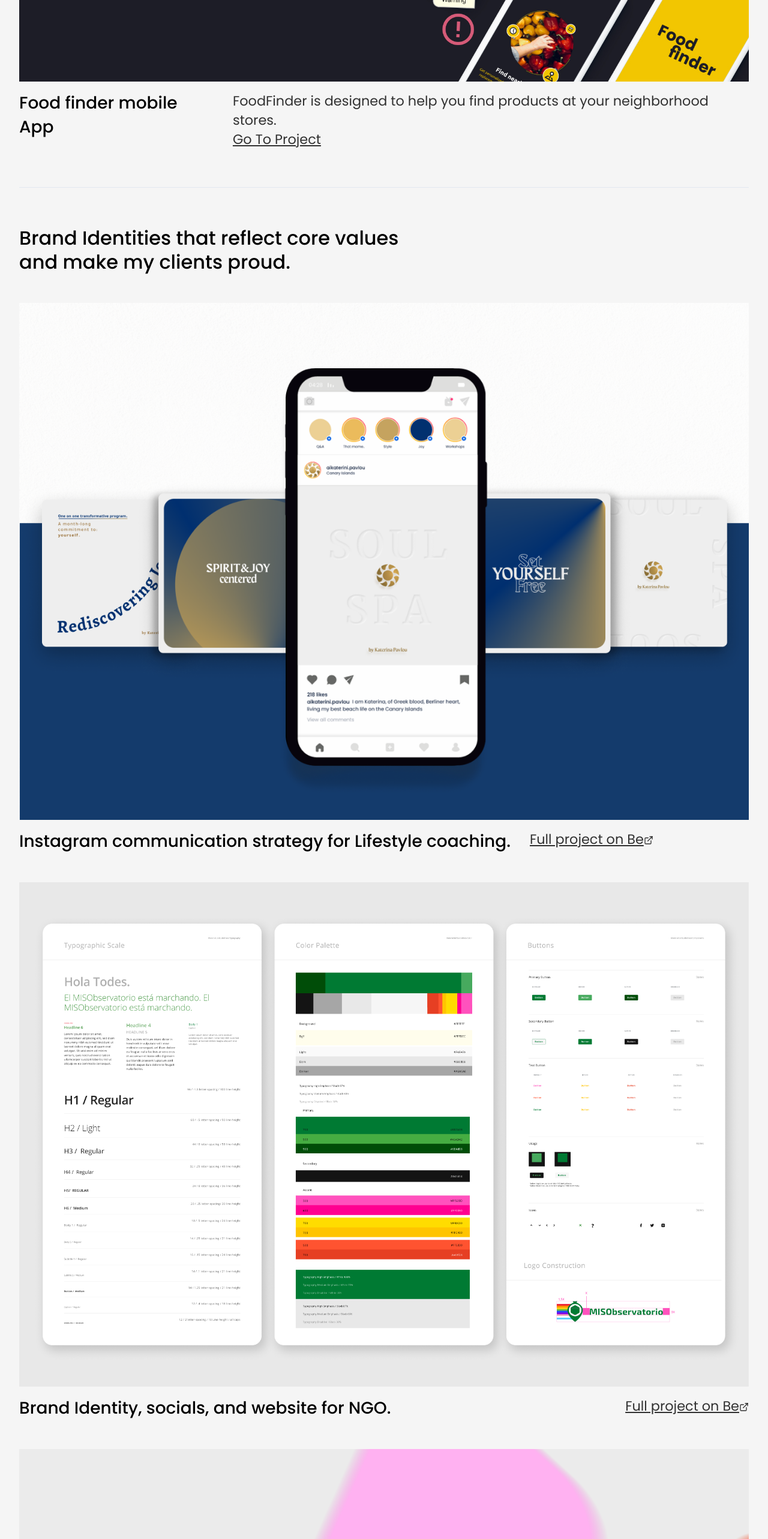
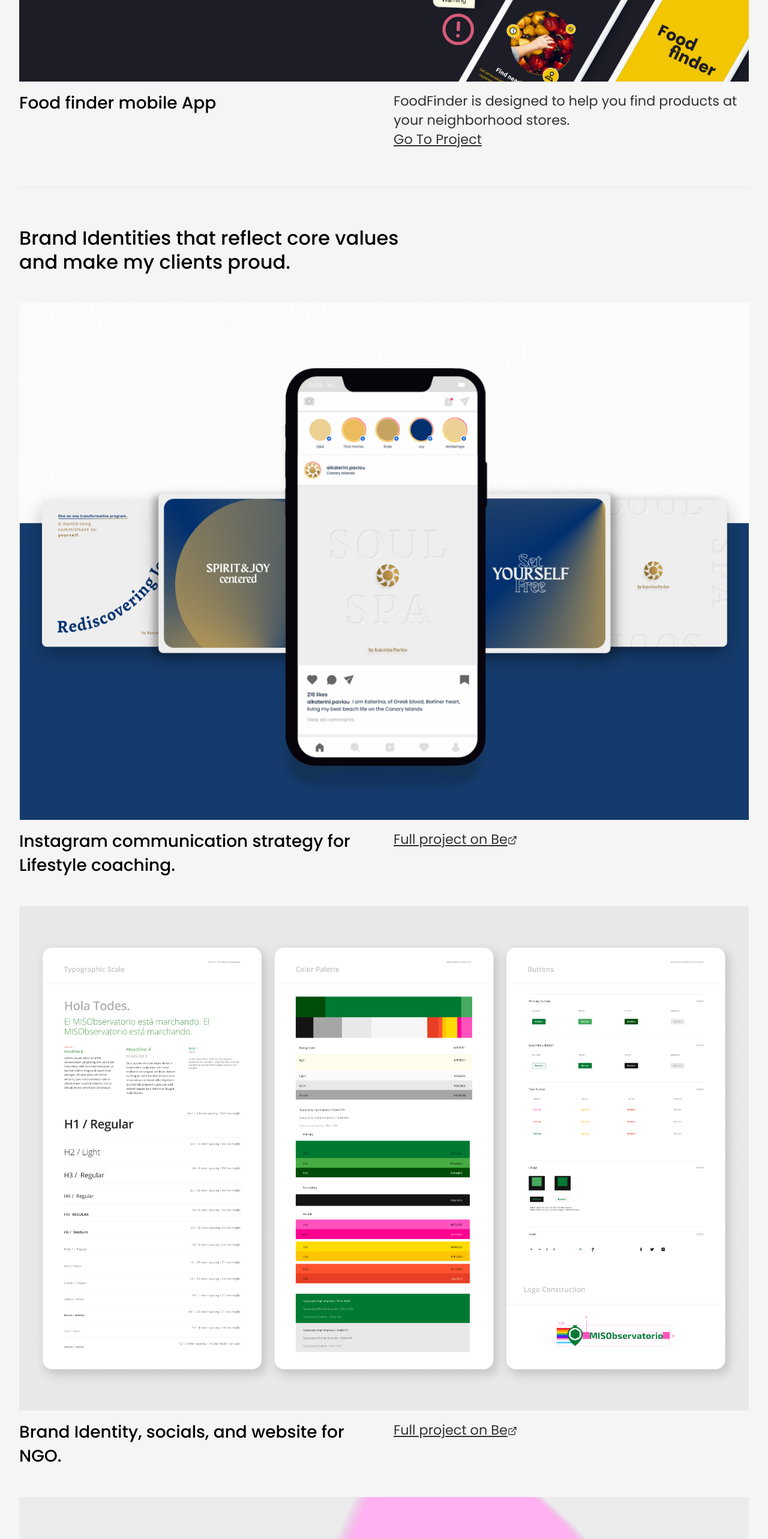
Before and after one commit to lurelureg/portfolio, a React (Vite) app: page / in a window 1280 px wide. Shown: the part 840-3406 px from the top of the page at 60% size. Built offline with nearby package versions, Linux system fonts and the light colour scheme.

Commit message:
Projects and Gallery style changes

```diff
--- a/src/pages/Gallery.jsx
+++ b/src/pages/Gallery.jsx
@@ -1,33 +1,22 @@
-import { Box, Link, SimpleGrid, Text } from "@chakra-ui/react";
+import { Image, SimpleGrid, Text, Center } from "@chakra-ui/react";
 import IMAGES from "../images/images";
 
 const ImageGallery = () => {
   return (
     <>
-            <Box w={"50%"}>
-                <Text fontSize={"xl"}>
-                    Welcome to the Gallery, here you can find some of the things
-                    I do.
+      <Text textStyle='h2' as='h2'>
+        Welcome to the Gallery, here you can find some of the things I do.
       </Text>
-            </Box>
-            {/* images */}
+
       <SimpleGrid
         columns={{ base: 2, sm: 3 }}
-                spacing="2rem"
-                justifyItems="center"
+        spacing='2rem'
+        justifyItems='center'
       >
         {IMAGES.gallery.map((imagePath, index) => (
-                    <Box
-                        key={index}
-                        maxW="sm"
-                        borderWidth="1px"
-                        borderRadius="lg"
-                        overflow="hidden"
-                    >
-                        <Link to="/galleryView">
-                            <img src={imagePath} className="galleryImg" />
-                        </Link>
-                    </Box>
+          <Center key={index}>
+            <Image src={imagePath} />
+          </Center>
         ))}
       </SimpleGrid>
     </>
--- a/src/pages/Projects.jsx
+++ b/src/pages/Projects.jsx
@@ -25,9 +25,9 @@ export default function Projects() {
               <>
                 I&apos;m coding it from scratch&nbsp;
                 <Link
-                                    href="https://github.com/lurelureg/portfolio"
+                  href='https://github.com/lurelureg/portfolio'
                   isExternal
-                                    color="cyan.200"
+                  color='cyan.200'
                 >
                   visit the GitHub repo&nbsp;.
                 </Link>
@@ -42,64 +42,55 @@ export default function Projects() {
         Free toast! 🥪 Click Here.
       </Button>
       {/* Header */}
-            <Text textStyle="h2" as="h2">
-                I&apos;m a multidisciplinary designer with a focus on UX,
-                creativity and branding.
+      <Text textStyle='h2' as='h2'>
+        I&apos;m a multidisciplinary designer with a focus on UX, creativity and
+        branding.
       </Text>
       {/* Project 1 */}
       <Box margin={"1rem 0 2rem"}>
-                <Link href="/projectview">
-                    <Image
-                        src={IMAGES.other.project1}
-                        className="projectImg"
-                        alt="edit this"
-                    />
+        <Link href='/projectview'>
+          <Image src={IMAGES.other.project1} alt='project1' />
         </Link>
         <Flex
           gap={{ base: "0", sm: "2rem" }}
           direction={{ base: "column", sm: "row" }}
-                    justifyContent={"space-between"}
         >
-                    <Text textStyle="h3" as="h3">
+          <Text textStyle='h3' as='h3' flex='1 1 50%'>
             Food finder mobile App
           </Text>
 
-                    <Text textStyle="p" as="p">
+          <Text textStyle='p' as='p' flex='1 1 50%'>
             FoodFinder is designed to help you find products at your
             neighborhood stores.
             <br />
-                        <Link textDecoration={"underline"} href="/projectview">
+            <Link textDecoration={"underline"} href='/projectview'>
               Go To Project
             </Link>
           </Text>
         </Flex>
-            </Box>{" "}
-            <Divider
-                w="100%"
-                opacity="1"
-                border-bottom-width="3px"
-                m="2rem 0"
-            />
-            <Text textStyle="h2" as="h2">
+      </Box>
+      <Divider w='100%' opacity='1' border-bottom-width='3px' m='2rem 0' />
+      <Text textStyle='h2' as='h2'>
         Brand Identities that reflect core values <br />
         and make my clients proud.
       </Text>
       {/* Project Mini1 */}
       <Box margin={"1rem 0 2rem"}>
-                <Image
-                    src={IMAGES.other.branding1}
-                    className="projectImgSm"
-                    alt="edit this"
-                />
+        <Image src={IMAGES.other.branding1} alt='project2' />
         <Flex
           gap={{ base: "0", sm: "2rem" }}
           direction={{ base: "column", sm: "row" }}
         >
-                    <Text textStyle="h3" as="h3">
+          <Text textStyle='h3' as='h3' flex='1 1 50%'>
             Instagram communication strategy for Lifestyle coaching.
           </Text>
-                    <Text textStyle="p" as="p" textDecoration={"underline"}>
-                        <Link to="https://www.behance.net/gallery/139059395/Lifestyle-coaching-Intagram-grid-posts">
+          <Text
+            textStyle='p'
+            as='p'
+            textDecoration={"underline"}
+            flex='1 1 50%'
+          >
+            <Link to='https://www.behance.net/gallery/139059395/Lifestyle-coaching-Intagram-grid-posts'>
               Full project on Be
               <ExternalLinkIcon w={4} h={4} />
             </Link>
@@ -108,97 +99,97 @@ export default function Projects() {
       </Box>{" "}
       {/* Project Mini2 */}
       <Box margin={"1rem 0 2rem"}>
-                <Image
-                    src={IMAGES.other.branding2}
-                    className="projectImgSm"
-                    alt="edit this"
-                />
+        <Image src={IMAGES.other.branding2} alt='project3' />
         <Flex
           gap={{ base: "0", sm: "2rem" }}
           direction={{ base: "column", sm: "row" }}
-                    justifyContent={"space-between"}
         >
-                    <Text textStyle="h3" as="h3">
+          <Text textStyle='h3' as='h3' flex='1 1 50%'>
             Brand Identity, socials, and website for NGO.
           </Text>
-                    <Text textStyle="p" as="p" textDecoration={"underline"}>
-                        <Link to="https://www.behance.net/gallery/111510109/Brand-Identity-Social-and-Web">
+          <Text
+            textStyle='p'
+            as='p'
+            textDecoration={"underline"}
+            flex='1 1 50%'
+          >
+            <Link to='https://www.behance.net/gallery/111510109/Brand-Identity-Social-and-Web'>
               Full project on Be
               <ExternalLinkIcon w={4} h={4} />
             </Link>
           </Text>
         </Flex>
-            </Box>{" "}
+      </Box>
       {/* Project Mini3 */}
       <Box margin={"1rem 0 2rem"}>
-                <Image
-                    src={IMAGES.other.branding3}
-                    className="projectImgSm"
-                    alt="edit this"
-                />
+        <Image src={IMAGES.other.branding3} alt='project4' />
         <Flex
           gap={{ base: "0", sm: "2rem" }}
           direction={{ base: "column", sm: "row" }}
-                    justifyContent={"space-between"}
         >
-                    <Text textStyle="h3" as="h3">
+          <Text textStyle='h3' as='h3' flex='1 1 50%'>
             Key visuals & Branding for youth center.
           </Text>
-                    <Text textStyle="p" as="p" textDecoration={"underline"}>
-                        <Link to="https://www.behance.net/gallery/119500987/Youth-center-visual-identity">
+          <Text
+            textStyle='p'
+            as='p'
+            textDecoration={"underline"}
+            flex='1 1 50%'
+          >
+            <Link to='https://www.behance.net/gallery/119500987/Youth-center-visual-identity'>
               Full project on Be
               <ExternalLinkIcon w={4} h={4} />
             </Link>
           </Text>
         </Flex>
-            </Box>{" "}
+      </Box>
       {/* Project Mini4 */}
       <Box margin={"1rem 0 2rem"}>
         <Image
           src={IMAGES.other.branding4}
-                    className="projectImgSm"
-                    alt="edit this"
+          className='projectImgSm'
+          alt='project5'
         />
         <Flex
           gap={{ base: "0", sm: "2rem" }}
           direction={{ base: "column", sm: "row" }}
-                    justifyContent={"space-between"}
         >
-                    <Text textStyle="h3" as="h3">
+          <Text textStyle='h3' as='h3' flex='1 1 50%'>
             Responsive brand for house of holistic therapy.
           </Text>
-                    <Text textStyle="p" as="p" textDecoration={"underline"}>
-                        <Link to="https://www.behance.net/gallery/92450313/Responsive-Branding">
+          <Text
+            textStyle='p'
+            as='p'
+            textDecoration={"underline"}
+            flex='1 1 50%'
+          >
+            <Link to='https://www.behance.net/gallery/92450313/Responsive-Branding'>
               Full project on Be <ExternalLinkIcon w={4} h={4} />
             </Link>
           </Text>
         </Flex>
       </Box>
-            <Divider
-                m="2rem 0"
-                w="100%"
-                opacity="1"
-                border-bottom-width="3px"
-            />
+      <Divider m='2rem 0' w='100%' opacity='1' border-bottom-width='3px' />
       {/* Heading Footer Prefooter */}
       <Flex
         mt={{ base: "2rem", sm: "4rem" }}
         direction={{ base: "column", sm: "row" }}
-                justifyContent={"space-between"}
+        justifyContent='space-between'
       >
-                <Text textStyle="h2" as="h2">
+        <Text textStyle='h2' as='h2'>
           Visit the&nbsp;
-                    <Link href="/gallery">Gallery</Link> for more Visual work,
-                    and please don&apos;t hesitate to get in touch!
-                    <Link href="/gallery">&#8600;</Link>
+          <Link href='/gallery' textDecoration={"underline"}>
+            Gallery
+          </Link>{" "}
+          for more Visual work, and please don&apos;t hesitate to get in touch!
+          <Link href='/gallery'>&#8600;</Link>
         </Text>
-                <LinkRouter to="/gallery">
+        <LinkRouter to='/gallery'>
           <Image
-                        m={{ base: " 0 auto", sm: "0 auto" }}
+            m={{ base: "0 auto", sm: "0 0 0 auto" }}
             width={"70%"}
-                        className="squareImg"
             src={IMAGES.other.footergallerybg730}
-                        alt="a collage of vertical stripes of works"
+            alt='a collage of vertical stripes of works'
           />
         </LinkRouter>
       </Flex>
```
Also changed, not shown: src/App.css (indentation only). Lines whose indentation alone changed are shown as unchanged.
